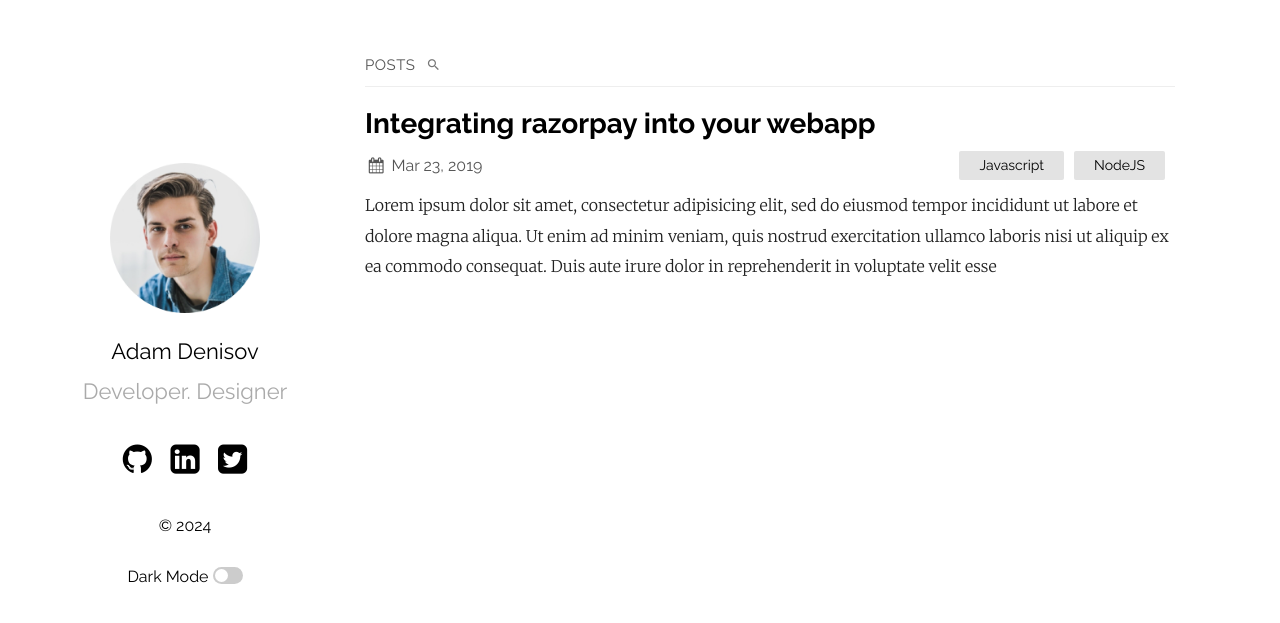
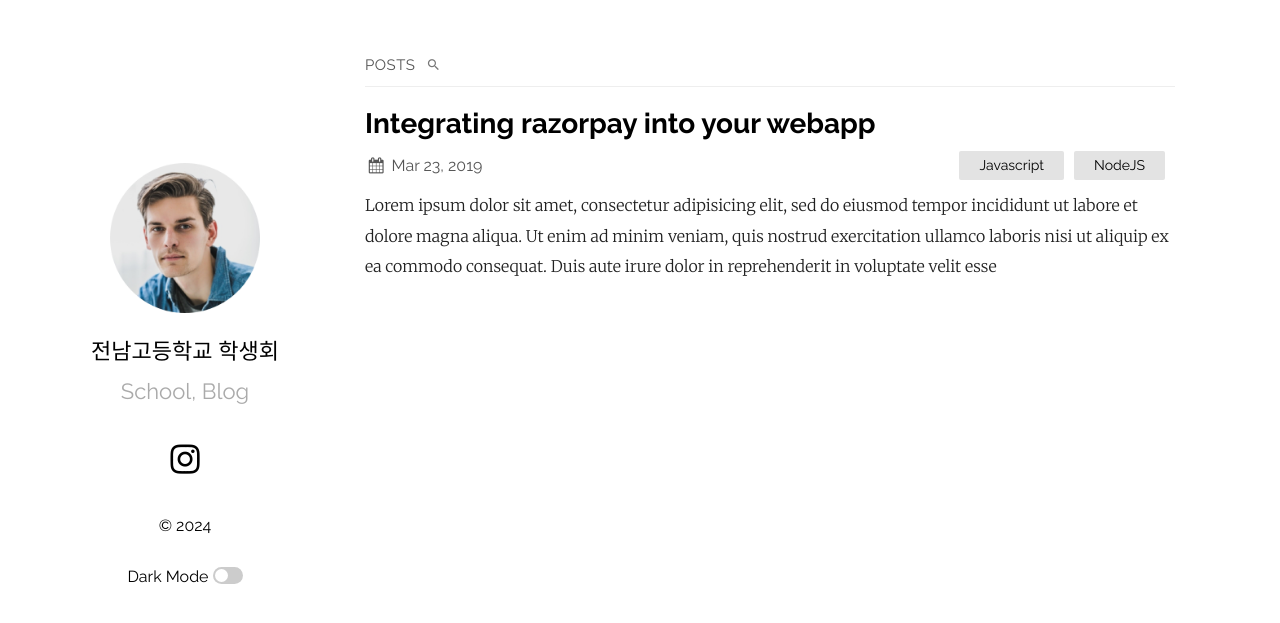
Before and after one commit to LeeWonchan4531/LeeWonchan4531.github.io, a Jekyll site: the page built from index.md, in a window 1280 px wide. Shown: the top 623 px of the page. Built offline with Jekyll 4.4.1, drawn with Linux system fonts in a browser that asks for light colours.

Commit message:
Theme commit

```diff
--- a/_config.yml
+++ b/_config.yml
@@ -12,26 +12,26 @@ show_excerpts: true # set to true to show excerpts on the homepage
 sass:
   sass_dir: _sass
 plainwhite:
-  name: Adam Denisov
-  tagline: Developer. Designer
+  name: 전남고등학교 학생회
+  tagline: School, Blog
   date_format: "%b %-d, %Y"
   sitemap: true # set to true to generate sitemap.xml content
   search: true # set to true to enable searchbar
   dark_mode: true # set to true to add dark mode toggle
   portfolio_image: "assets/portfolio.png" # the path from the base directory of the site to the image to display (no / at the start)
-  html_lang: "en" # set the lang attribute of the <html> tag for the pages. See here for a list of codes: https://www.w3schools.com/tags/ref_country_codes.asp
+  html_lang: "ko" # set the lang attribute of the <html> tag for the pages. See here for a list of codes: https://www.w3schools.com/tags/ref_country_codes.asp
   condensed_mobile:
     #- home
     - page
     - post
   # generate social links in footer
   social_links:
-    twitter: samarsault
-    github:  samarsault
-    linkedIn: in/samarsault
+    #twitter: samarsault
+    #github:  samarsault
+    #linkedIn: in/samarsault
     #dribbble: jekyll
     #flickr:   jekyll
-    #instagram: jekyll
+    instagram: jeonnam_hs
     #pinterest: jekyll
     #youtube: jekyll
     #facebook: jekyll
@@ -53,7 +53,7 @@ plainwhite:
 # - about.md
 
 # Build settings
-theme: plainwhite
+#theme: plainwhite
 
 plugins:
   - jekyll-seo-tag
```
